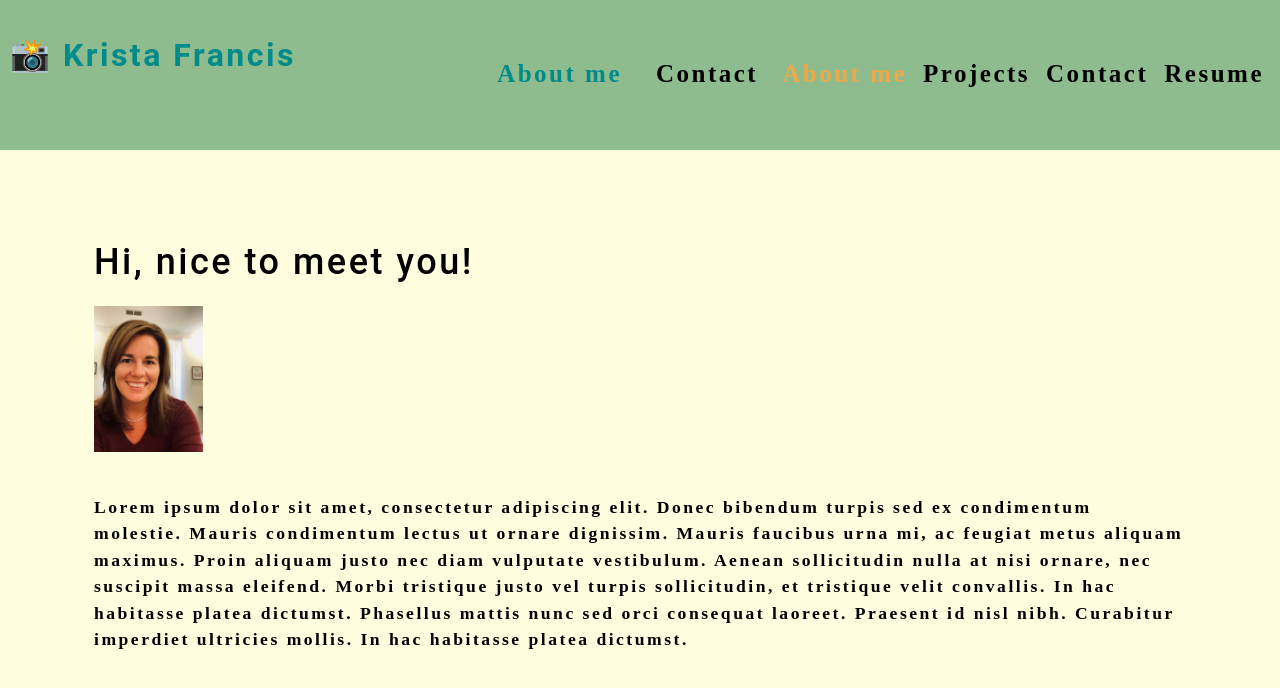
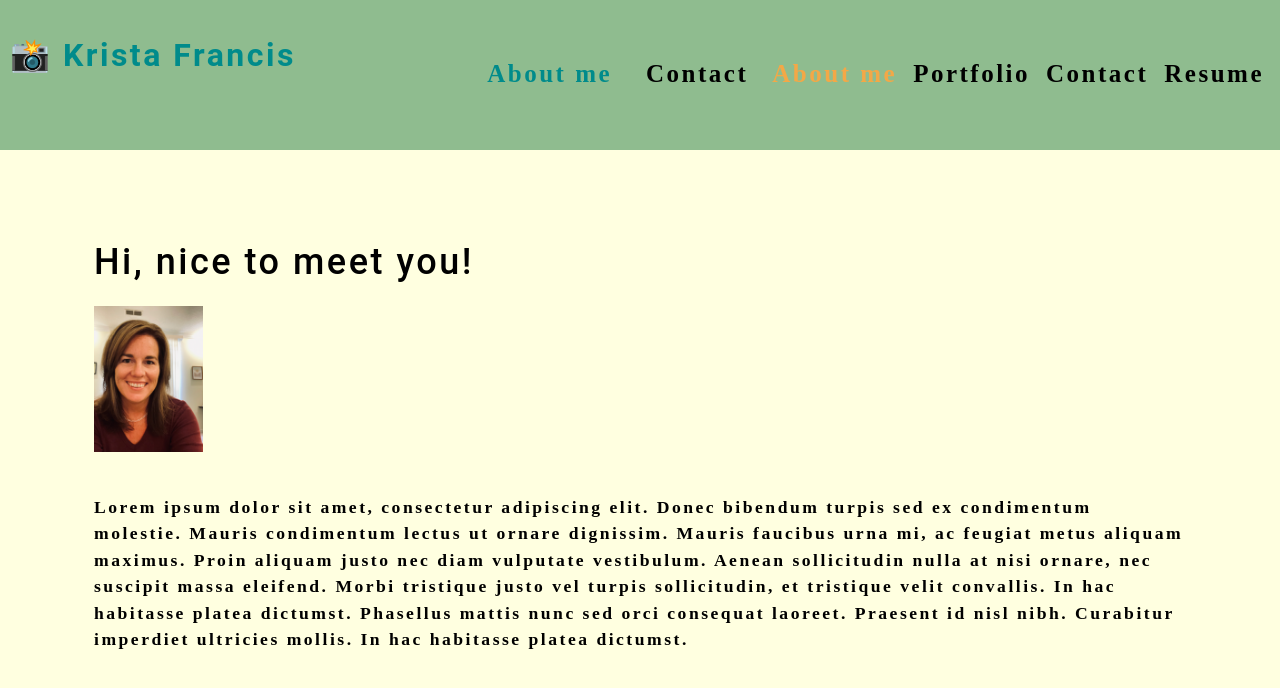
Before and after one commit to kristafrancis/kristas-react-portfolio, a React (Create React App) app: page / in a window 1280 px wide. Shown: the top 688 px of the page. Built offline with nearby package versions, Linux system fonts and the light colour scheme.

Commit message:
add portfolio/index.js

```diff
--- a/src/App.js
+++ b/src/App.js
@@ -2,7 +2,7 @@
 import React, { useState } from "react";
 import Nav from "./components/Nav";
 import About from "./components/About";
-//import Projects from "./components/Projects";
+//import Portfolio from "./components/Portfolio";
 import ContactForm from "./components/Contact";
 //import Resume from "./components/Resume";
 //import Footer from "./components/Footer";
@@ -13,7 +13,7 @@ function App() {
     {
       name: "about me",
     },
-    { name: "projects" },
+    { name: "portfolio" },
     { name: "contact" },
     { name: "resume" },
   ]);
```
Also changed, not shown: src/components/Portfolio/index.js (added).
